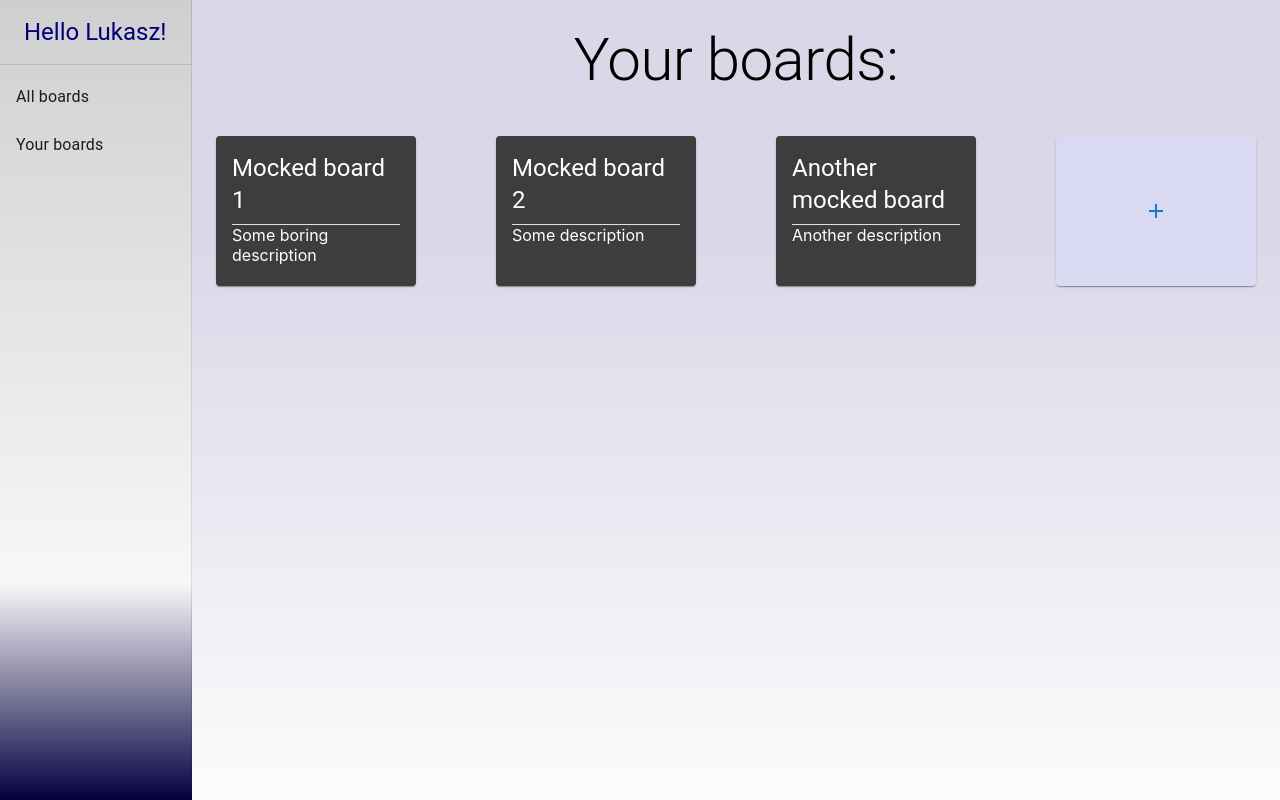
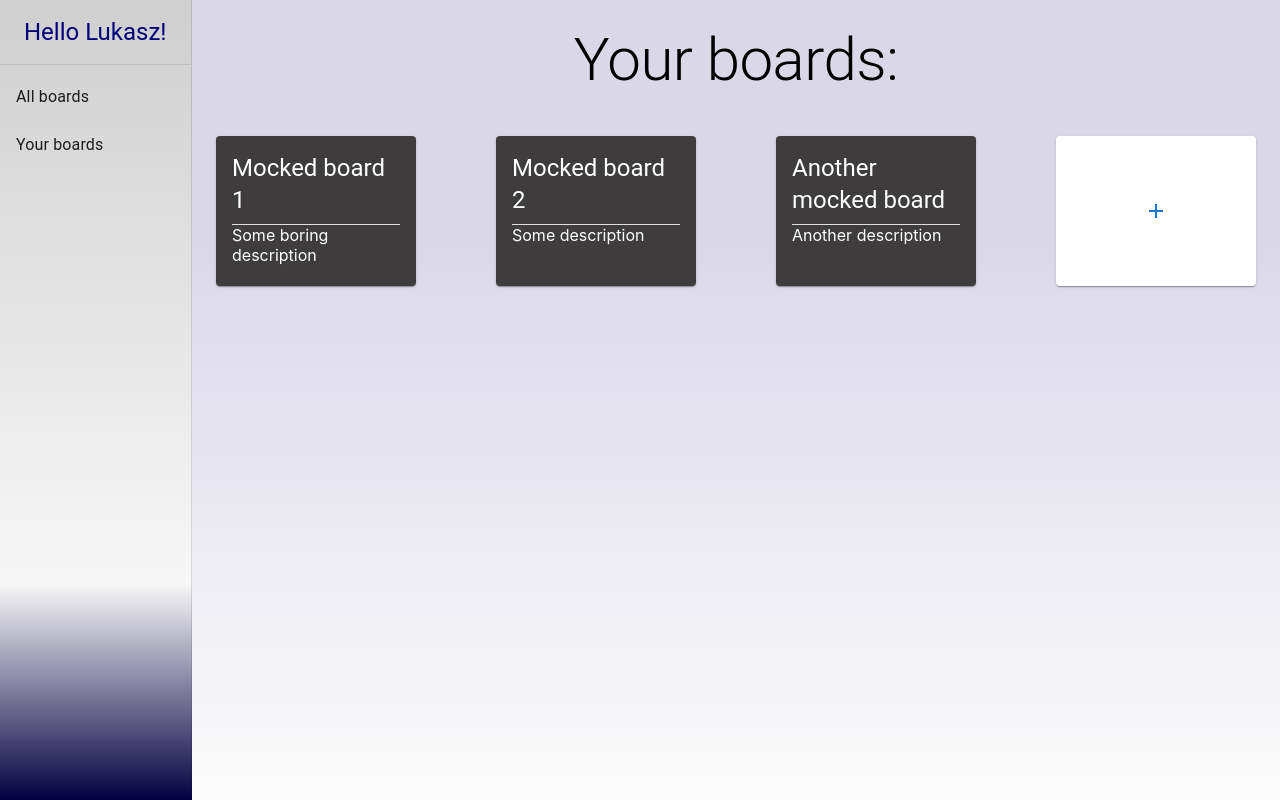
Before and after one commit to Kameal22/trello-inspired-app, a React (Create React App) app: page /1234/boards in a window 1280 px wide. Built offline with nearby package versions, Linux system fonts and the light colour scheme.

Commit message:
Removed background color from Adding new board button

```diff
--- a/src/components/BoardList/BoardList.js
+++ b/src/components/BoardList/BoardList.js
@@ -36,8 +36,7 @@ const BoardList = ({numberOfBoards}) => {
                 <Card sx={{
                     height: 150,
                     display: 'flex',
-                    justifyContent: 'center',
-                    backgroundColor: 'rgba(217,217,252,0.44)'
+                    justifyContent: 'center'
                 }}>
                     <Button style={{width: '100%'}} onClick={toggleDialog}>
                         <AddIcon/>
```
